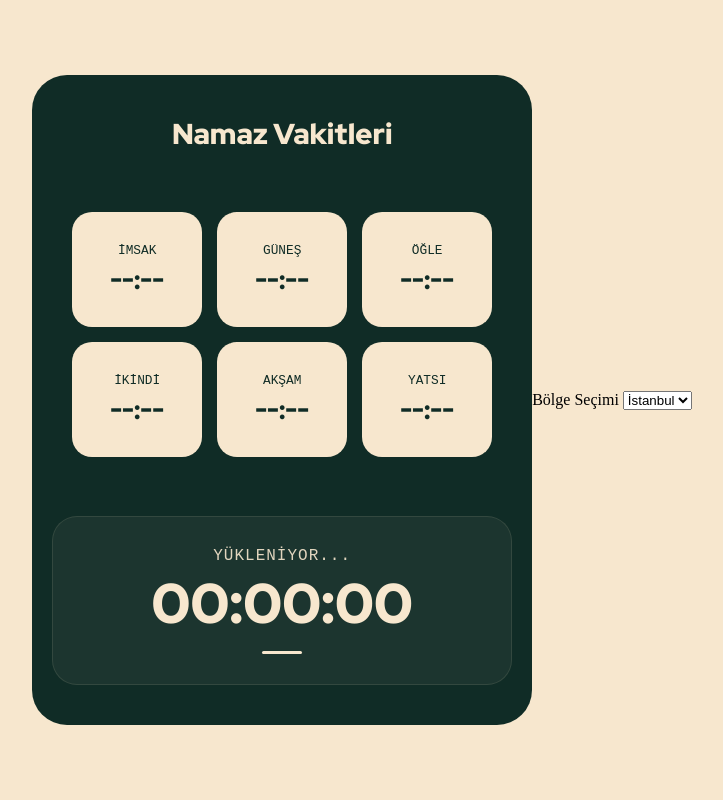
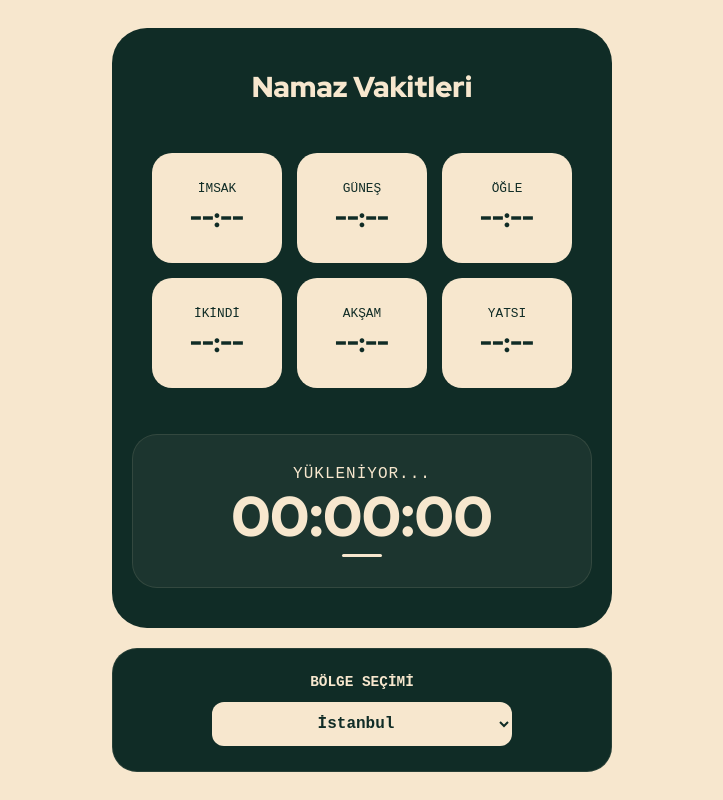
Before and after one commit to ekrm7/e-namaz, a plain HTML site: page index.html in a window 1280 px wide. Shown: the whole page, without its empty margins (278-1001 px from the left). Drawn offline with Linux system fonts and the light colour scheme; a web font is replaced by a local one.

Commit message:
Refactor CSS styles for layout and design

```diff
--- a/style.css
+++ b/style.css
@@ -15,8 +15,10 @@ body {
 .container {
     width: 100%;
     display: flex;
+    flex-direction: column;
+    align-items: center;
     justify-content: center;
-    align-items: center;
+    gap: 20px;
     padding: 20px;
 }
 
@@ -24,7 +26,7 @@ body {
     background: #102C26;
     width: 100%;
     max-width: 500px;
-    min-height: 650px;
+    min-height: 600px;
     border-radius: 35px;
     color: #F7E7CE;
     display: flex;
@@ -45,19 +47,17 @@ body {
     justify-content: center;
     gap: 15px;
     width: 100%;
-    margin: 20px 0;
 }
 
 .vakitSatiri {
     background: #F7E7CE;
     border-radius: 20px;
     width: 130px;
-    height: 115px;
+    height: 110px;
     display: flex;
     flex-direction: column;
     align-items: center;
     justify-content: center;
-    text-align: center;
     transition: transform 0.3s ease;
 }
 
@@ -87,9 +87,6 @@ body {
     border-radius: 25px;
     padding: 30px 15px;
     text-align: center;
-    display: flex;
-    flex-direction: column;
-    align-items: center;
 }
 
 #vakitIsmi {
@@ -97,14 +94,13 @@ body {
     font-size: 1rem;
     letter-spacing: 1px;
     text-transform: uppercase;
-    opacity: 0.9;
 }
 
 #sayac {
     font-family: 'Red Hat Display', sans-serif;
     font-size: 3.5rem;
     font-weight: 900;
-    margin: 10px 0;
+    margin: 5px 0;
     line-height: 1;
 }
 
@@ -113,10 +109,52 @@ body {
     height: 3px;
     background: #F7E7CE;
     border-radius: 10px;
-    margin-top: 10px;
+    margin: 10px auto 0;
+}
+
+.settingsCard {
+    background: #102C26;
+    width: 100%;
+    max-width: 500px;
+    padding: 25px;
+    border-radius: 25px;
+    display: flex;
+    flex-direction: column;
+    align-items: center;
+    gap: 12px;
+    border: 1px solid rgba(247, 231, 206, 0.1);
+}
+
+.settingsCard label {
+    color: #F7E7CE;
+    font-family: 'Red Hat Mono', monospace;
+    font-size: 0.9rem;
+    font-weight: 700;
+    text-transform: uppercase;
+}
+
+#sehirSecici {
+    width: 100%;
+    max-width: 300px;
+    padding: 12px;
+    border-radius: 12px;
+    background: #F7E7CE;
+    color: #102C26;
+    font-family: 'Red Hat Mono', monospace;
+    font-weight: 700;
+    border: none;
+    outline: none;
+    cursor: pointer;
+    text-align: center;
+    font-size: 1rem;
 }
 
 @media (max-width: 480px) {
+    .container {
+        padding: 15px;
+        gap: 15px;
+    }
+
     .contentCenter {
         min-height: 600px;
         padding: 30px 15px;
@@ -131,10 +169,8 @@ body {
     #sayac {
         font-size: 2.8rem;
     }
-}
 
-@media (max-width: 330px) {
-    .vakitSatiri {
-        flex: 0 1 100%;
+    .settingsCard {
+        padding: 20px;
     }
 }
```
